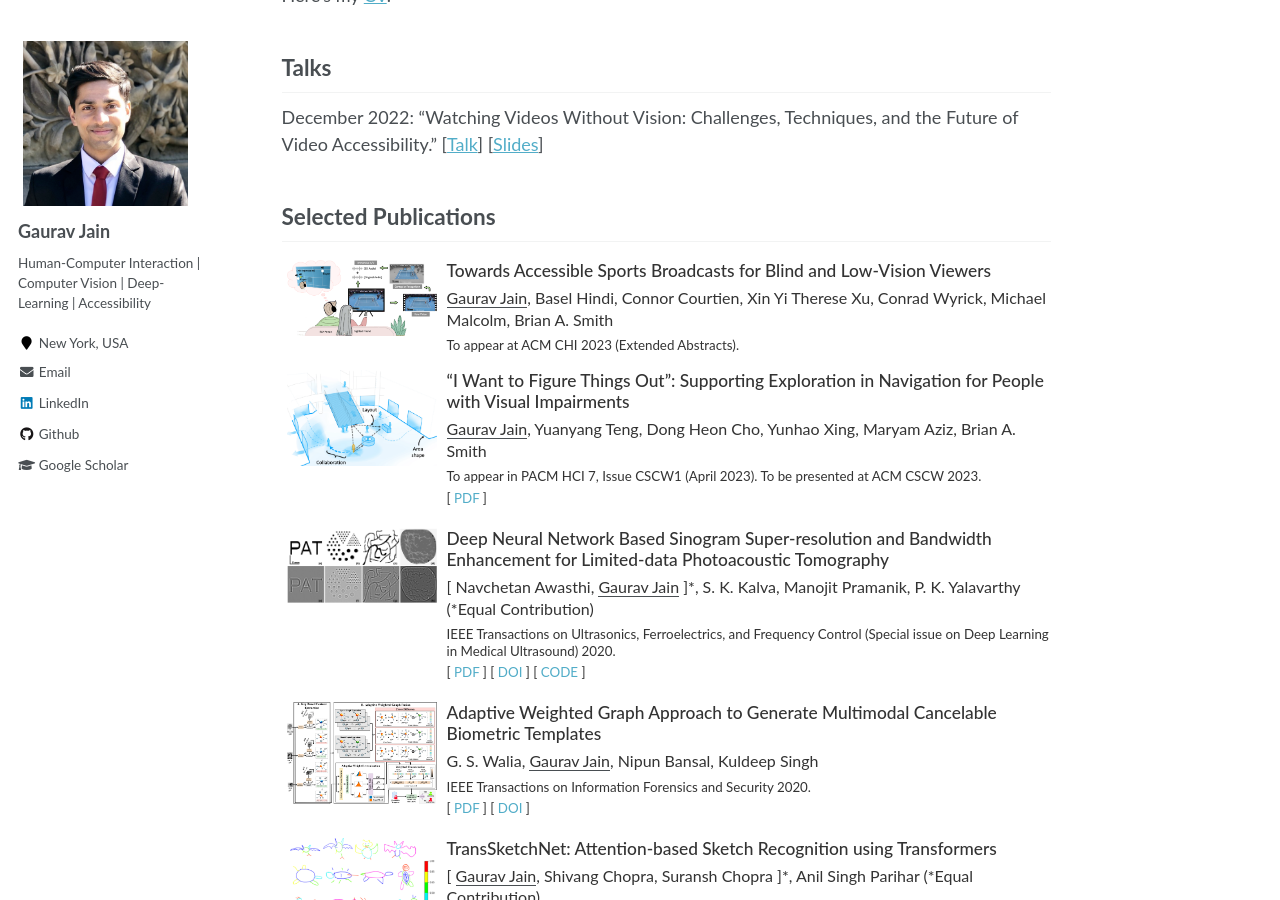
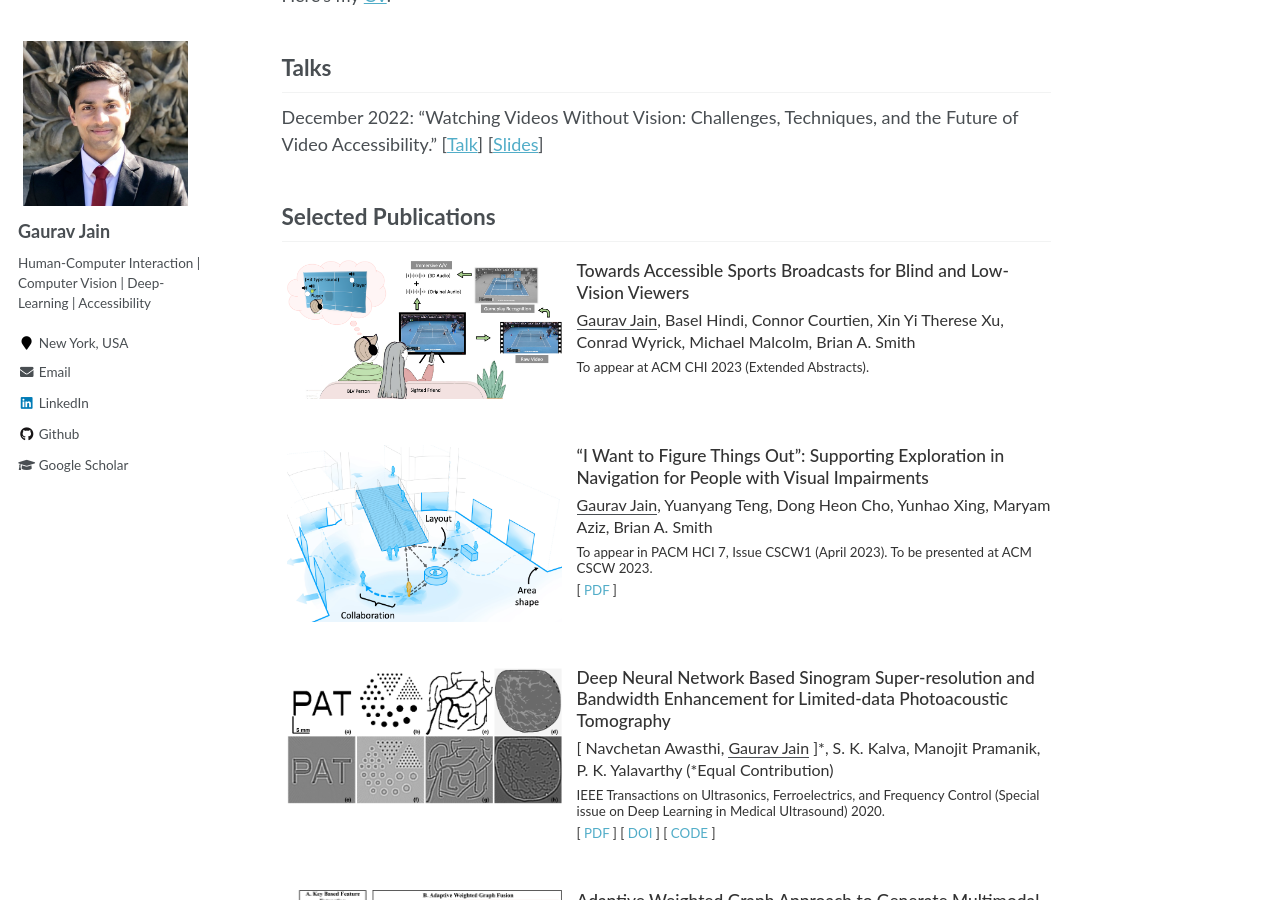
Before and after one commit to Gaurav1302/gaurav1302.github.io, a Jekyll site: the page built from _pages/about.md, in a window 1280 px wide and 900 px high, scrolled down 748 px. Built offline with Jekyll 4.4.1, drawn with Linux system fonts in a browser that asks for light colours.

Commit message:
fixed pub image size

```diff
--- a/_includes/archive-single-pub.html
+++ b/_includes/archive-single-pub.html
@@ -21,11 +21,14 @@
       <ul style="list-style-type: none;">
         <li value="{{post.index}}" >
           <div class="flex-container" style="display: flex; margin-left: -35px;">
-            <div class="flex-child" style="flex: 0 150px; margin-right: 10px;">
-              <a href="{{post.paper_link}}">
-                <img alt="Paper Front Page" src="{{post.cover_img}}" width="500px" height="250px">
-             </a>
+            <div class="flex-child" style="flex: 0 275px; margin-right: 15px;">
+              <!-- <a href="{{post.paper_link}}"> -->
+                <img alt="Paper Front Page" src="{{post.cover_img}}">
+             <!-- </a> -->
+             <br>
+            <br>
             </div>
+
             <div class="flex-child" style="flex: 1 1 200px;">
               <!-- <a class="archive__item-title" itemprop="headline"> -->
                 <p style="margin-bottom:5px; margin-top:0px; line-height:1.2">
@@ -79,7 +82,6 @@
                 </span>]
                 <!-- <img src="http://gaurav1302.github.io/images/code.png" alt="CODE" height="17" width="25">&nbsp;<span>Get&nbsp;CODE</span> -->
               </a>
-              <!-- &nbsp; -->
             {% endif %}
             <!-- {% if post.ppt %}
               <a href= "{{post.ppt}}" target="_blank" style="text-decoration: none; font-size:8pt; margin-bottom:0px; line-height:10px; color: #333;">
@@ -88,6 +90,8 @@
                 </span>]
               </a>
             {% endif %} -->
+            <br>
+            <br>
 
             </div>
           </div>
```
